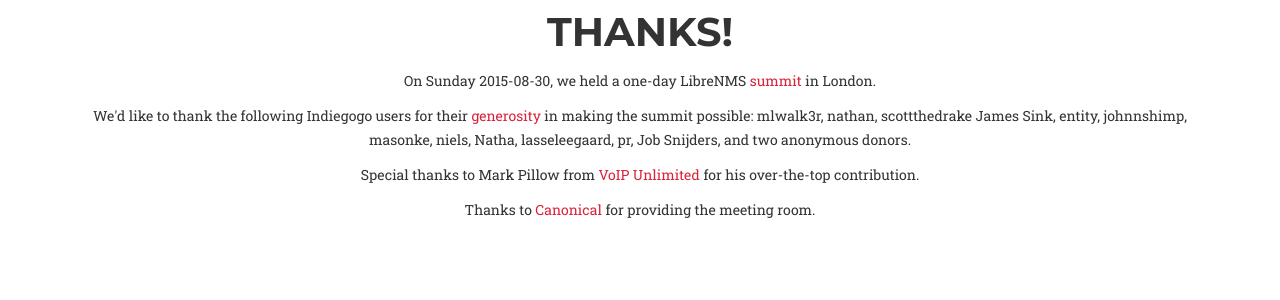
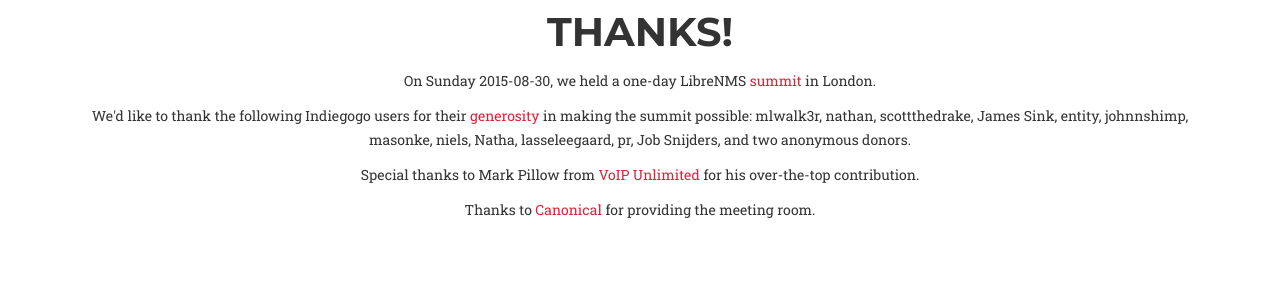
Before and after one commit to librenms/librenms.github.io, a Jekyll site: the page built from index.html, in a window 1280 px wide and 900 px high, scrolled down 5162 px. Shown: the part 427-727 px from the top of the window. Built offline with Jekyll 4.4.1, drawn with Linux system fonts in a browser that asks for light colours; some web fonts are replaced.

Commit message:
Add missing comma

```diff
--- a/_includes/thanks.html
+++ b/_includes/thanks.html
@@ -7,7 +7,7 @@
 		    <p>On Sunday 2015-08-30, we held a one-day LibreNMS <a href="http://www.indiegogo.com/at/librenms-europe-2015/">summit</a> in London.</p>
 		    <p>We'd like to thank the following Indiegogo users for their
 			<a href="https://www.indiegogo.com/projects/librenms-european-summit#/funders">generosity</a> in making the summit possible:
-			mlwalk3r, nathan, scottthedrake James Sink, entity, johnnshimp, masonke, niels, Natha, lasseleegaard, pr, Job Snijders, and two anonymous donors.</p>
+			mlwalk3r, nathan, scottthedrake, James Sink, entity, johnnshimp, masonke, niels, Natha, lasseleegaard, pr, Job Snijders, and two anonymous donors.</p>
 		    <p>Special thanks to Mark Pillow from <a href="http://www.voip-unlimited.net/">VoIP Unlimited</a> for his over-the-top contribution.</p>
 		    <p>Thanks to <a href="http://www.canonical.com/">Canonical</a> for providing the meeting room.</p>
                 </div>
```
